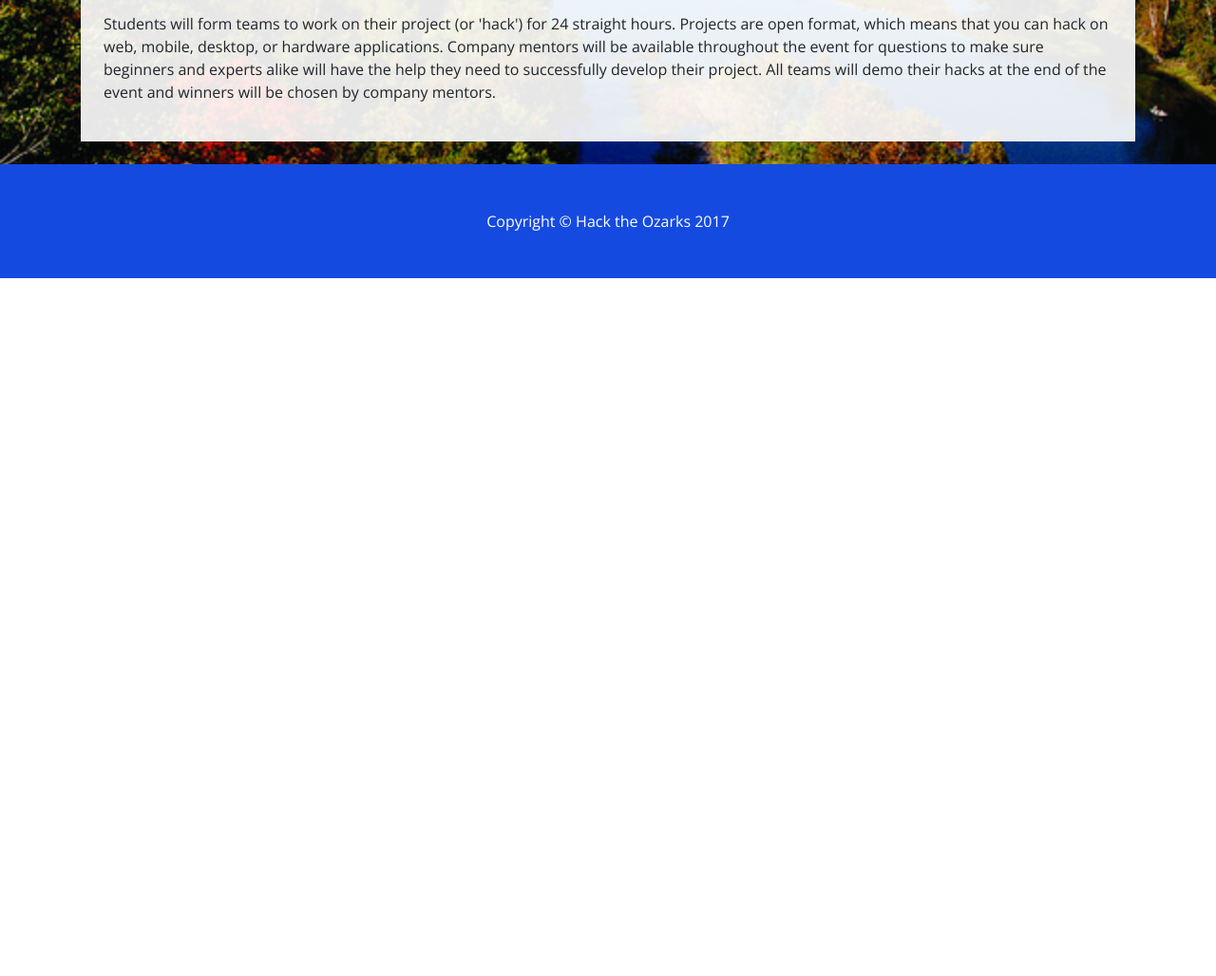
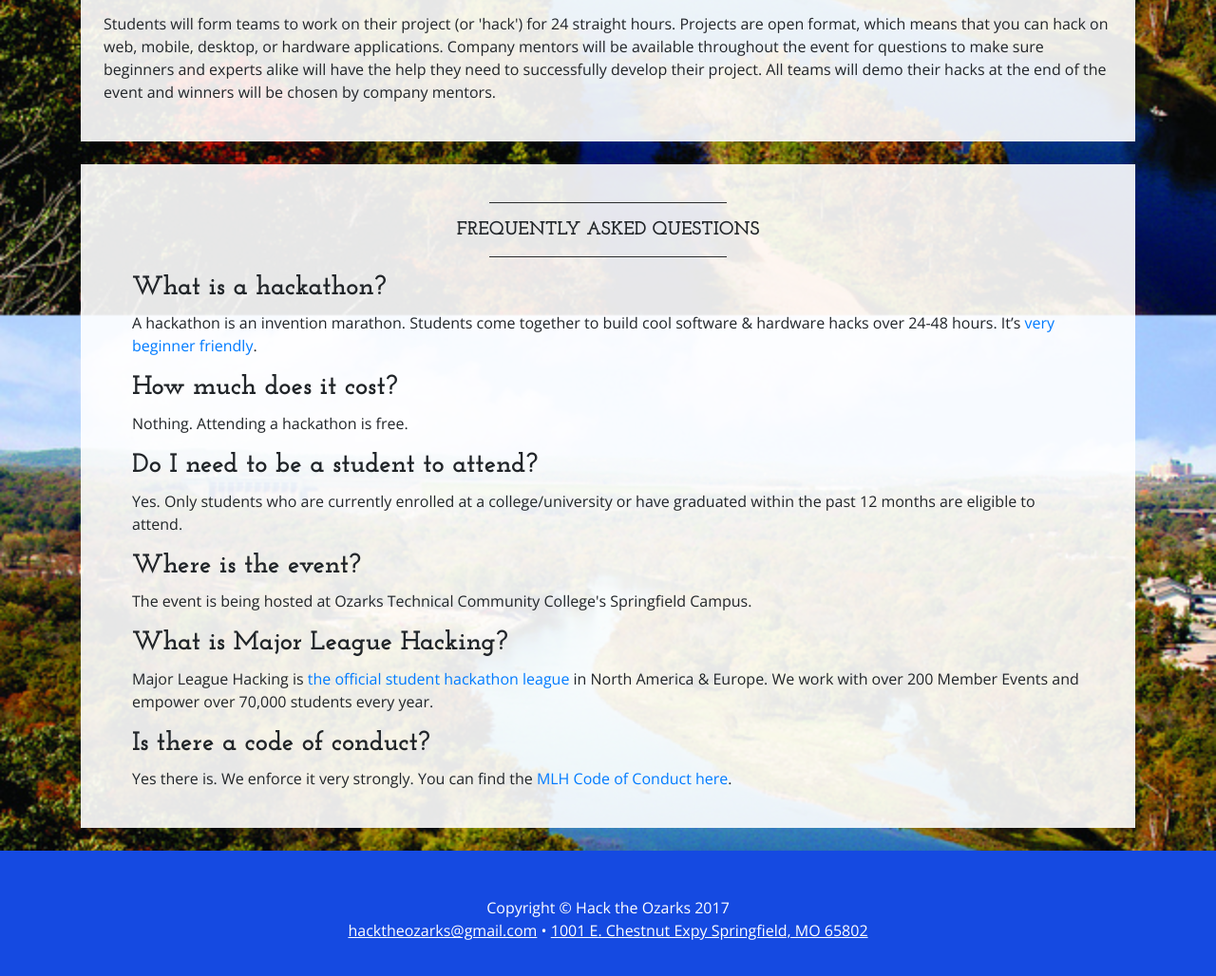
Before and after one commit to wrighta-otc/wrighta-otc.github.io, a website: page index.html in a window 1280 px wide. Shown: the part 1376-2404 px from the top of the page at 95% size. Before the commit the page ends 1669 px from the top, so only its background shows below. Drawn offline with nearby package versions, Linux system fonts and the light colour scheme.

Commit message:
Moving the contact info to the footer and faqs to front page

```diff
--- a/index.html
+++ b/index.html
@@ -56,17 +56,11 @@
                 <span class="sr-only">(current)</span>
               </a>
             </li>
-			<li class="nav-item active px-lg-4">
-              <a class="nav-link text-uppercase text-expanded" href="faq.html">FAQs</a>
-            </li>
             <li class="nav-item px-lg-4">
               <a class="nav-link text-uppercase text-expanded" href="https://my.mlh.io/oauth/authorize?client_id=afd0f9316aab68521299383c2480ce51c3f5e0f9e72282a21442c76005714c1a&redirect_uri=https://wrightaaron.github.io/success.html&response_type=token">Register</a>
             </li>
             <li class="nav-item px-lg-4">
               <a class="nav-link text-uppercase text-expanded" href="blog.html">Sponsors</a>
-            </li>
-            <li class="nav-item px-lg-4">
-              <a class="nav-link text-uppercase text-expanded" href="contact.html">Contact</a>
             </li>
           </ul>
         </div>
@@ -140,10 +134,121 @@
 
     </div>
     <!-- /.container -->
+	<div class="container">
+      <div class="bg-faded p-4 my-4">
+        <hr class="divider">
+        <h2 class="text-center text-lg text-uppercase my-0">
+          <strong>Frequently Asked Questions</strong>
+        </h2>
+        <hr class="divider">
+        <div class="row">
+			<div class="col-sm-12">
+				<div class="row">
+					<div class="col-sm-12">
+						<h3><strong>What is a hackathon?</strong></h3>
+					</div>
+				</div>
+				<div class="row">
+					<div class="col-sm-12">
+						<p>
+							A hackathon is an invention marathon. Students come together to build cool software & hardware hacks over 24-48 hours. It’s <a href="https://medium.com/@tfogo/hackathons-are-for-beginners-77a9c9c0e000#.cj21niskl">very beginner friendly</a>.
+						</p>
+					</div>
+				</div>
+			</div>
+		</div>
+		<div class="row">
+			<div class="col-sm-12">
+				<div class="row">
+					<div class="col-sm-12">
+						<h3><strong>How much does it cost?</strong></h3>
+					</div>
+				</div>
+				<div class="row">
+					<div class="col-sm-12">
+						<p>
+							Nothing. Attending a hackathon is free.
+						</p>
+					</div>
+				</div>
+			</div>
+		</div>
+		<div class="row">
+			<div class="col-sm-12">
+				<div class="row">
+					<div class="col-sm-12">
+						<h3><strong>Do I need to be a student to attend?</strong></h3>
+					</div>
+				</div>
+				<div class="row">
+					<div class="col-sm-12">
+						<p>
+							Yes. Only students who are currently enrolled at a college/university or have graduated within the past 12 months are eligible to attend.
+						</p>
+					</div>
+				</div>
+			</div>
+		</div>
+		<div class="row">
+			<div class="col-sm-12">
+				<div class="row">
+					<div class="col-sm-12">
+						<h3><strong>Where is the event?</strong></h3>
+					</div>
+				</div>
+				<div class="row">
+					<div class="col-sm-12">
+						<p>
+							The event is being hosted at Ozarks Technical Community College's Springfield Campus.
+						</p>
+					</div>
+				</div>
+			</div>
+		</div>
+		<div class="row">
+			<div class="col-sm-12">
+				<div class="row">
+					<div class="col-sm-12">
+						<h3><strong>What is Major League Hacking?</strong></h3>
+					</div>
+				</div>
+				<div class="row">
+					<div class="col-sm-12">
+						<p>
+							Major League Hacking is <a href="https://mlh.io/">the official student hackathon league</a> in North America & Europe. We work with over 200 Member Events and empower over 70,000 students every year.
+						</p>
+					</div>
+				</div>
+			</div>
+		</div>
+		<div class="row">
+			<div class="col-sm-12">
+				<div class="row">
+					<div class="col-sm-12">
+						<h3><strong>Is there a code of conduct?</strong></h3>
+					</div>
+				</div>
+				<div class="row">
+					<div class="col-sm-12">
+						<p>
+							Yes there is. We enforce it very strongly. You can find the <a href="https://static.mlh.io/docs/mlh-code-of-conduct.pdf">MLH Code of Conduct here</a>.
+						</p>
+					</div>
+				</div>
+			</div>
+		</div>
+      </div>
+    </div>
+
 
     <footer class="bg-faded text-center py-5">
       <div class="container">
         <p class="m-0">Copyright &copy; Hack the Ozarks 2017</p>
+        <p class="m-0">
+			<a href="mailto:hacktheozarks@gmail.com" style="text-decoration:underline !important;">hacktheozarks@gmail.com</a>  &bull;
+			<!-- <a href="tel:4174477500" style="text-decoration:underline !important;">417-447-7500</a> &bull; -->
+			<a href="https://www.google.com/maps/place/Ozarks+Technical+Community+College/@37.2180738,-93.2795549,16z/data=!4m5!3m4!1s0x87cf62dd87d6e81f:0x76db2ff4de702b77!8m2!3d37.2165931!4d-93.2795316?hl=en-US" style="text-decoration:underline !important;">1001 E. Chestnut Expy Springfield, MO 65802</a>
+		</p>
       </div>
     </footer>
 
```
Also changed, not shown: blog.html (+0 -6 lines), success.html (+0 -6 lines).
